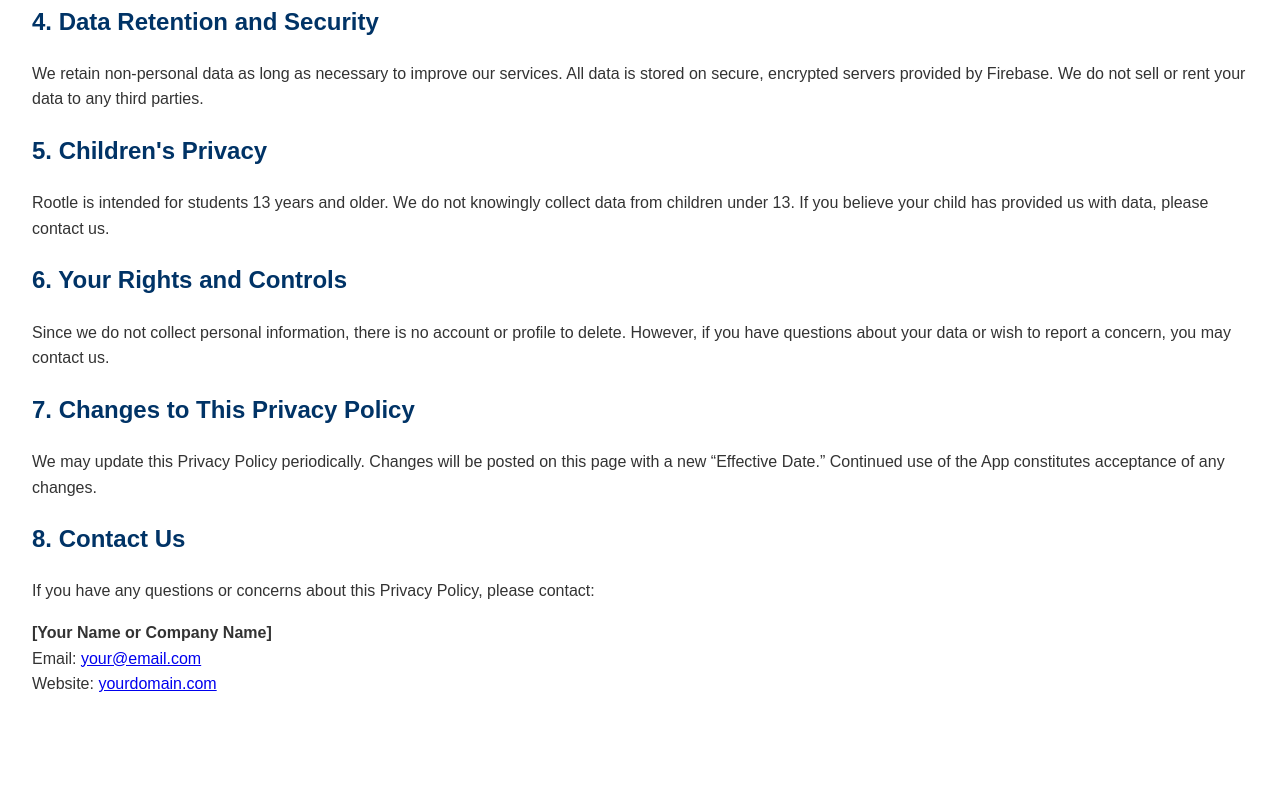
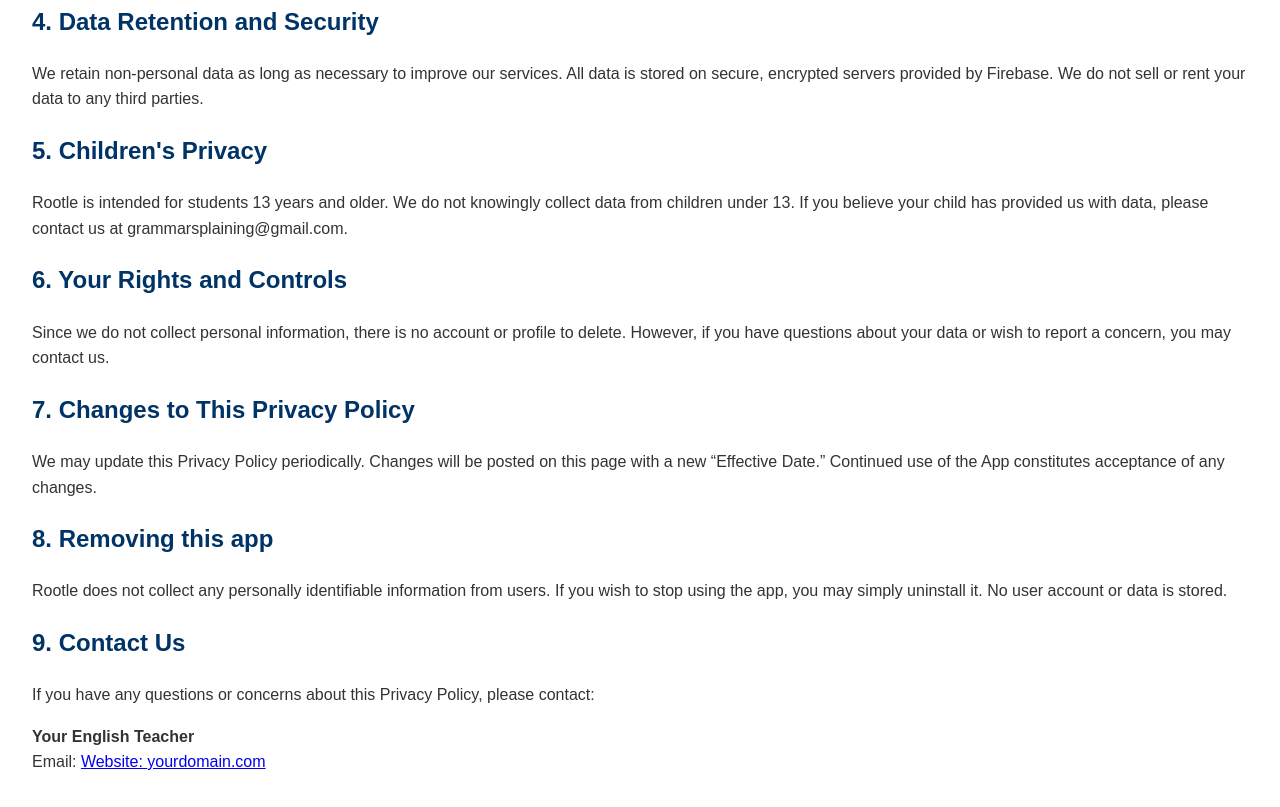
Before and after one commit to LittleDorrit/Rootle, a plain HTML site: page rootle_privacy_policy.html in a window 1280 px wide. Shown: the part 1150-1957 px from the top of the page. Before the commit the page ends 1879 px from the top, so only its background shows below. Drawn offline with Linux system fonts and the light colour scheme.

Commit message:
Add files via upload

```diff
--- a/rootle_privacy_policy.html
+++ b/rootle_privacy_policy.html
@@ -58,7 +58,7 @@
   <p>We retain non-personal data as long as necessary to improve our services. All data is stored on secure, encrypted servers provided by Firebase. We do not sell or rent your data to any third parties.</p>
 
   <h2>5. Children's Privacy</h2>
-  <p>Rootle is intended for students 13 years and older. We do not knowingly collect data from children under 13. If you believe your child has provided us with data, please contact us.</p>
+  <p>Rootle is intended for students 13 years and older. We do not knowingly collect data from children under 13. If you believe your child has provided us with data, please contact us at grammarsplaining@gmail.com.</p>
 
   <h2>6. Your Rights and Controls</h2>
   <p>Since we do not collect personal information, there is no account or profile to delete. However, if you have questions about your data or wish to report a concern, you may contact us.</p>
@@ -66,10 +66,15 @@
   <h2>7. Changes to This Privacy Policy</h2>
   <p>We may update this Privacy Policy periodically. Changes will be posted on this page with a new “Effective Date.” Continued use of the App constitutes acceptance of any changes.</p>
 
-  <h2>8. Contact Us</h2>
+
+<h2>8. Removing this app</h2>
+  <p>Rootle does not collect any personally identifiable information from users. If you wish to stop using the app, you may simply uninstall it. No user account or data is stored.</p>
+
+
+  <h2>9. Contact Us</h2>
   <p>If you have any questions or concerns about this Privacy Policy, please contact:</p>
-  <p><strong>[Your Name or Company Name]</strong><br>
-     Email: <a href="mailto:your@email.com">your@email.com</a><br>
+  <p><strong>Your English Teacher</strong><br>
+     Email: <a href="mailto:grammarsplaining@gmail.com</a><br>
      Website: <a href="https://yourdomain.com">yourdomain.com</a>
   </p>
 </body>
```
